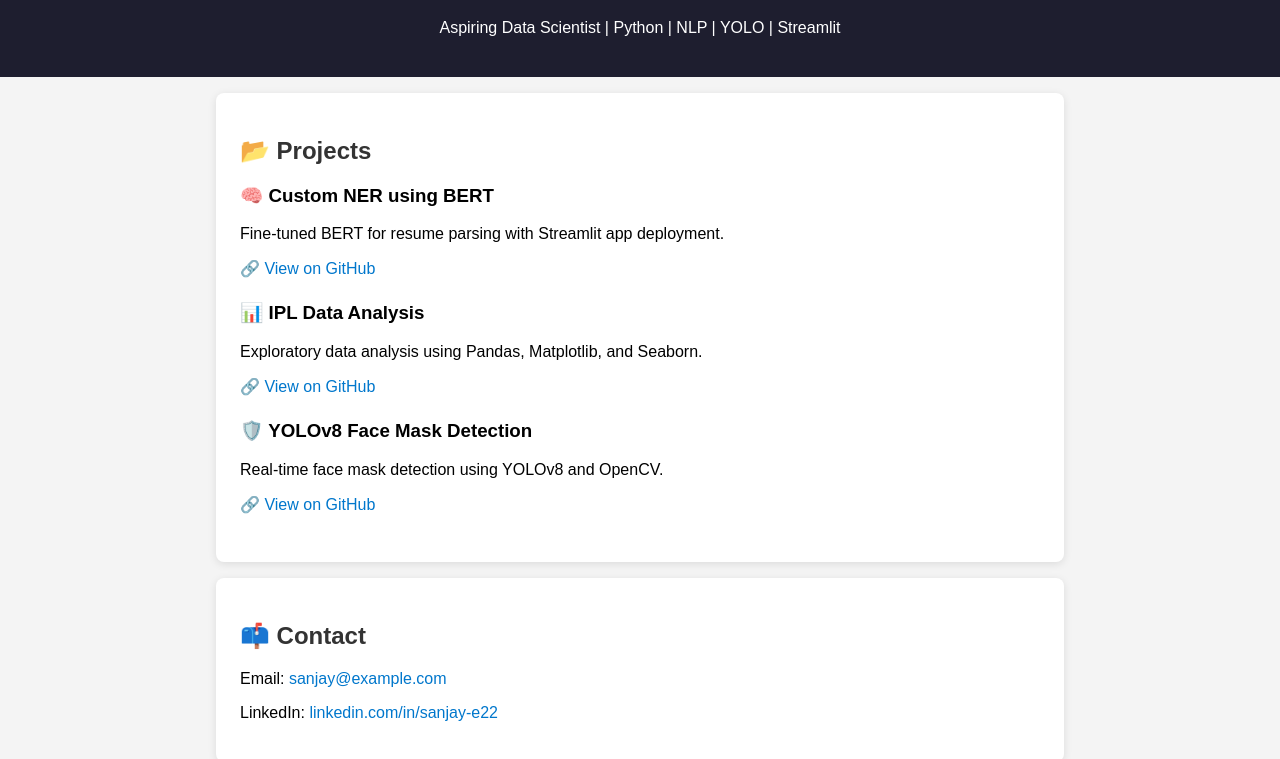
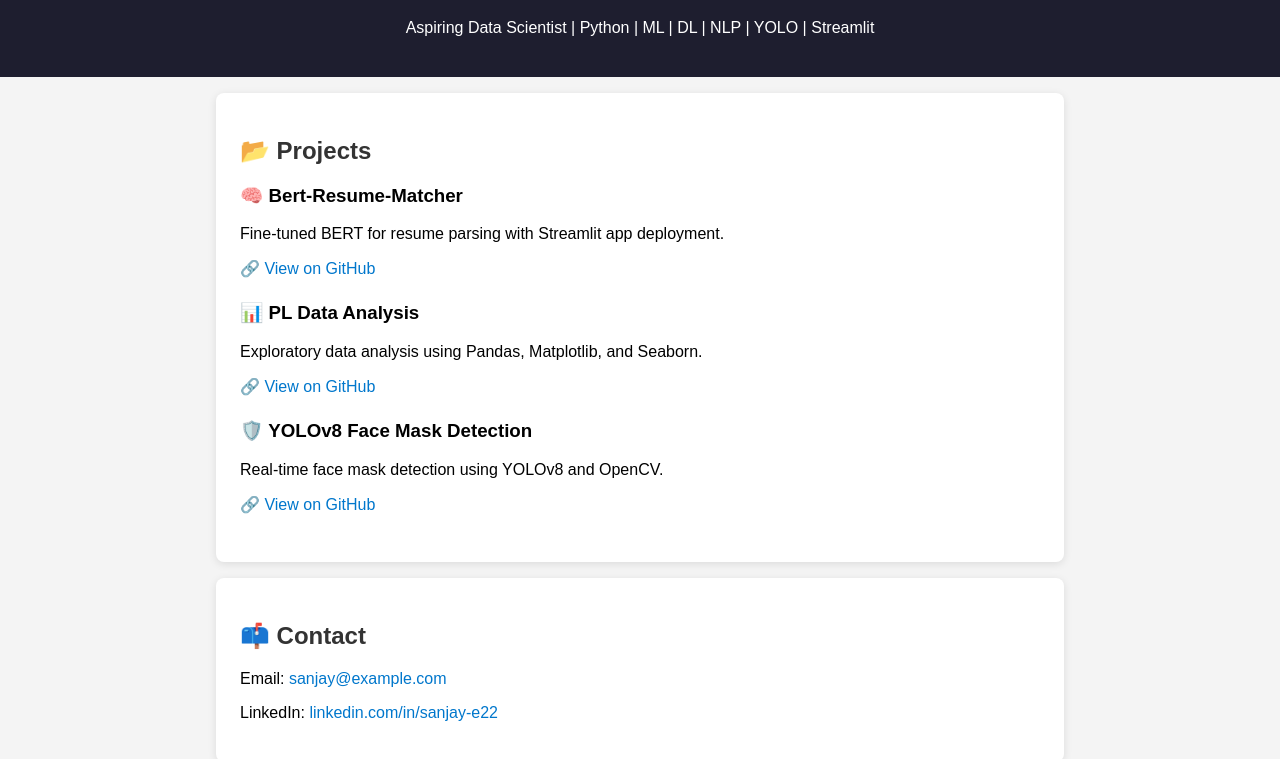
Before and after one commit to Sanjay-E22/Sanjay-E22.github.io, a plain HTML site: page index.html in a window 1280 px wide. Shown: the part 85-844 px from the top of the page. Drawn offline with Linux system fonts and the light colour scheme.

Commit message:
Update index.html

```diff
--- a/index.html
+++ b/index.html
@@ -17,20 +17,20 @@
 
   <header>
     <h1>Sanjay E</h1>
-    <p>Aspiring Data Scientist | Python | NLP | YOLO | Streamlit</p>
+    <p>Aspiring Data Scientist | Python | ML | DL | NLP | YOLO | Streamlit</p>
   </header>
 
   <section>
     <h2>📂 Projects</h2>
 
     <div class="project">
-      <h3>🧠 Custom NER using BERT</h3>
+      <h3>🧠 Bert-Resume-Matcher</h3>
       <p>Fine-tuned BERT for resume parsing with Streamlit app deployment.</p>
-      <a href="https://github.com/Sanjay-E22/bert-ner-streamlit" target="_blank">🔗 View on GitHub</a>
+      <a href="https://github.com/Sanjay-E22/Bert-Resume-Matcher" target="_blank">🔗 View on GitHub</a>
     </div>
 
     <div class="project">
-      <h3>📊 IPL Data Analysis</h3>
+      <h3>📊 PL Data Analysis</h3>
       <p>Exploratory data analysis using Pandas, Matplotlib, and Seaborn.</p>
       <a href="https://github.com/Sanjay-E22/ipl-data-analysis" target="_blank">🔗 View on GitHub</a>
     </div>
```
